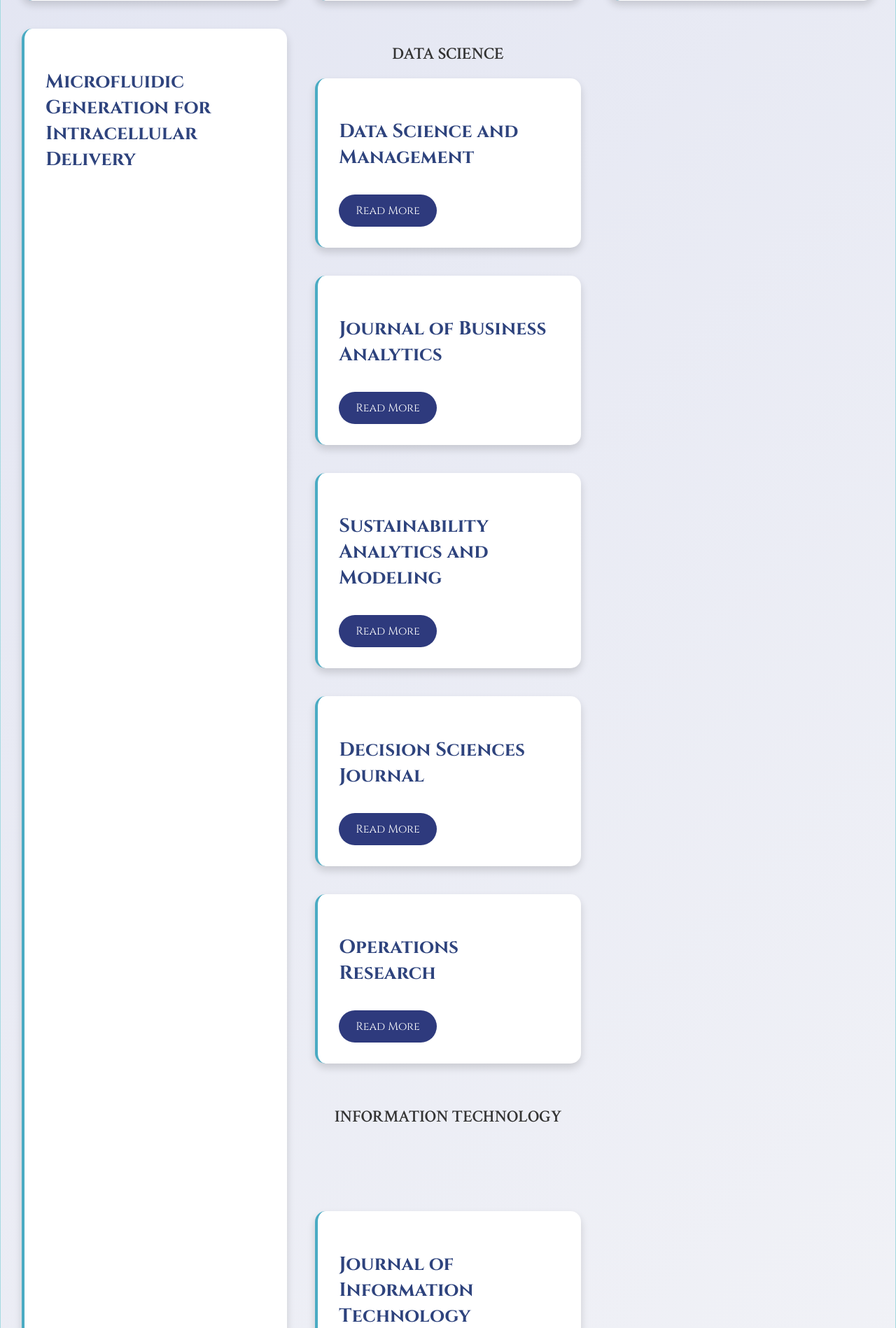
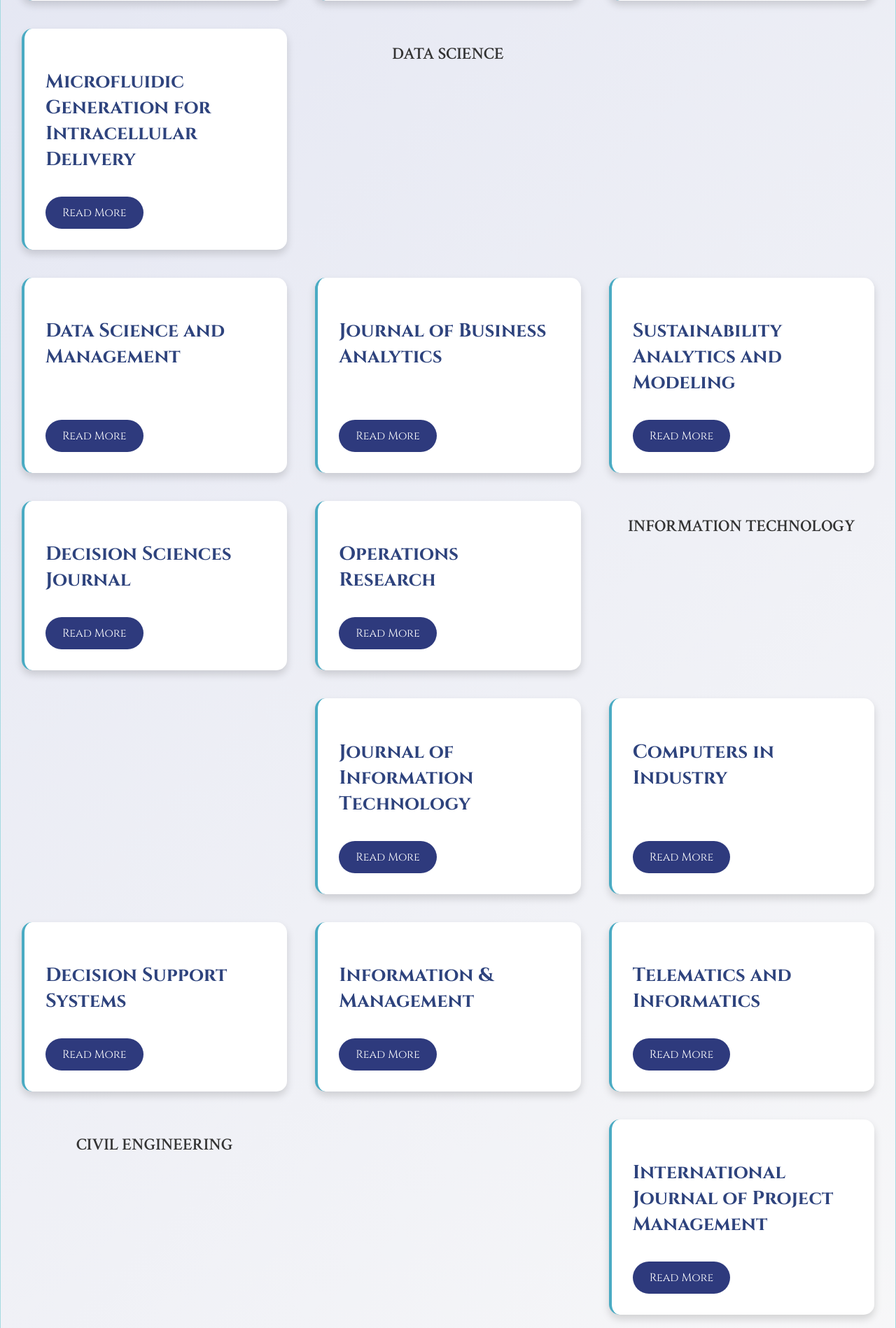
Before and after one commit to VeinZzz/SciComm-2024-Website, a Flask app: page /view_articles in a window 1280 px wide. Shown: the part 1138-3036 px from the top of the page at 70% size. Run offline with Flask 3, Linux system fonts and the light colour scheme; some libraries are stand-ins or nearby versions.

Commit message:
scrapped the previous change and went back

```diff
--- a/templates/view_articles.html
+++ b/templates/view_articles.html
@@ -297,10 +297,10 @@
         </div>
 
 
-        <div class="section">
     <h1>DATA SCIENCE</h1>
-            <div class="articles-container">
-                <!-- Article cards here -->
+    <div class="articles-container"></div>
+
+        <!-- Article 1 -->
         <div class="article-card">
             <h3 class="article-title">
                 <a href="https://www.sciencedirect.com/journal/data-science-and-management" target="_blank">
@@ -309,6 +309,7 @@
             </h3>
             <a href="https://www.sciencedirect.com/journal/data-science-and-management" target="_blank" class="read-more-btn" aria-label="Read More">Read More</a>
         </div>
+
         <!-- Article 2 -->
         <div class="article-card">
             <h3 class="article-title">
```
Lines whose indentation alone changed are shown as unchanged.
